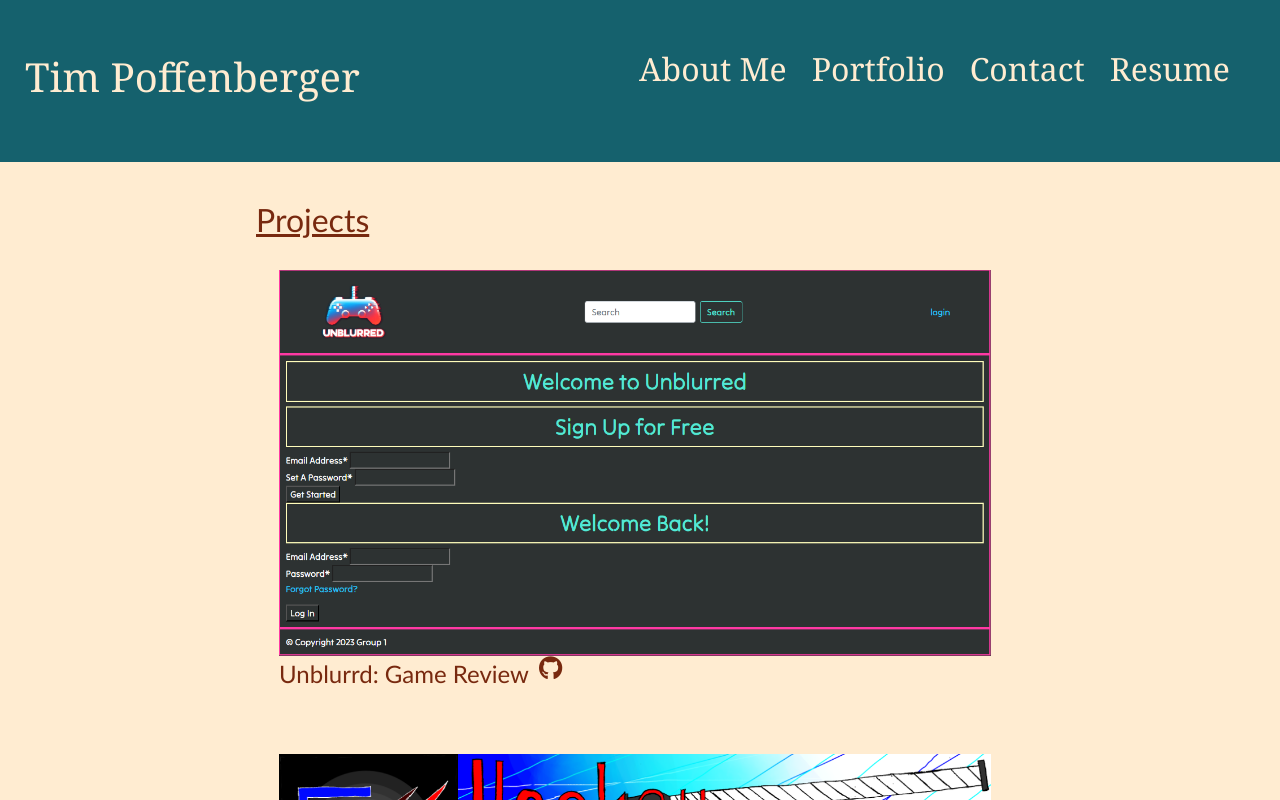
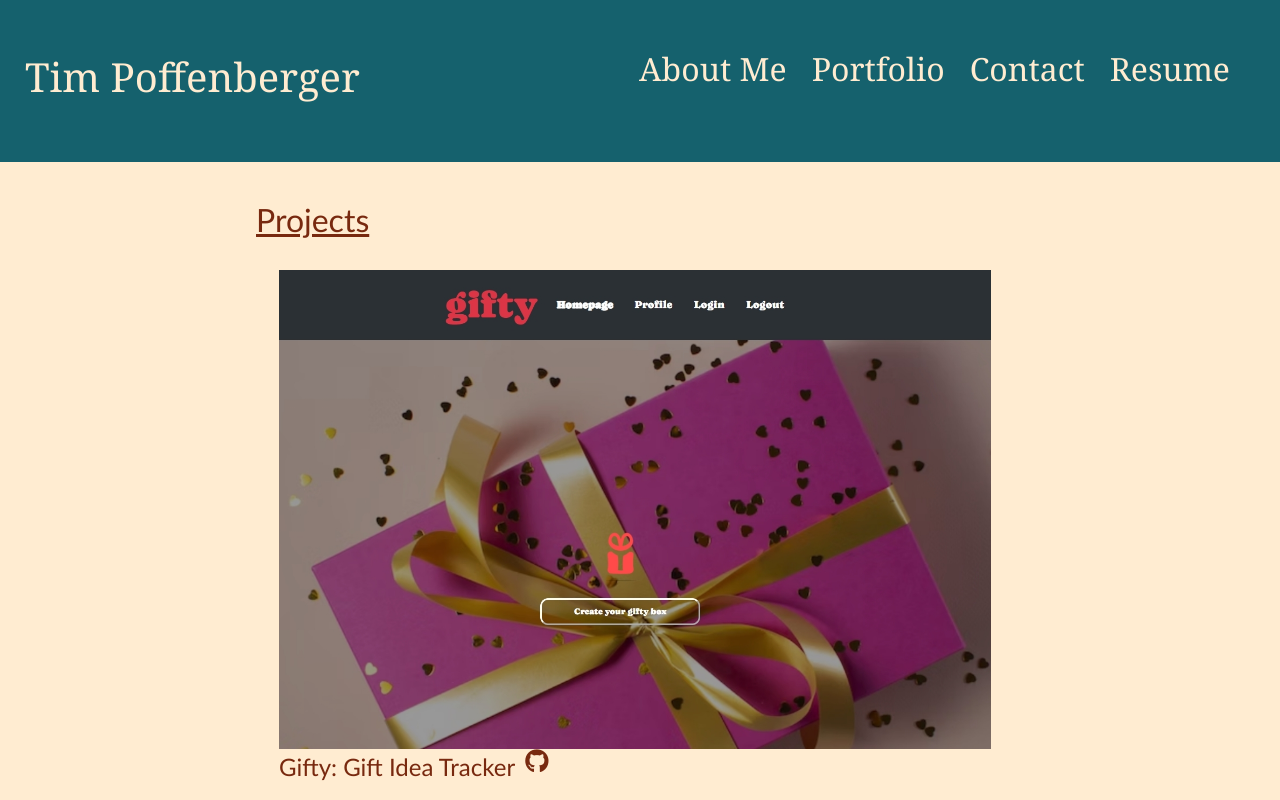
Before and after one commit to timpyjoe/React-Portfolio, a React (Vite) app: page /portfolio in a window 1280 px wide. Shown: the top 800 px of the page. Built offline with nearby package versions, Linux system fonts and the light colour scheme.

Commit message:
Updates resume page and portfolio page

```diff
--- a/src/components/Portfolio.jsx
+++ b/src/components/Portfolio.jsx
@@ -8,12 +8,12 @@ export default function Portfolio() {
       <h2>Projects</h2>
       <div className="projects">
 
+        <Project imgPath="../../gifty.jpg" title="Gifty: Gift Idea Tracker" gitLink="https://github.com/timpyjoe/Gift-idea-tracker" deployLink="https://gifty-gift-idea-tracker-9346ec5c500d.herokuapp.com/"/>
         <Project imgPath="../../Unblurrd.png" title="Unblurrd: Game Review" gitLink="https://github.com/VictorMontelongo/Project-2-Video-Game-Reviews" deployLink="https://video-game-review-eb186ee09616.herokuapp.com/"/>
         <Project imgPath="../../Hockey-Trivia.png" title="Hockey Trivia Game" gitLink="https://github.com/mhalder4/group-project-1" deployLink=""/>
         <Project imgPath="../../Note Taker.png" title="Note Taking App" gitLink="https://github.com/timpyjoe/Notes-Taker" deployLink="https://notes-taker-app-94f83f45691b.herokuapp.com/notes"/>
         <Project imgPath="../../Code-stock.jpg" title="README Generator" gitLink="https://github.com/timpyjoe/README-generator" deployLink="https://drive.google.com/file/d/1_sHoPDzMugQD8IhuGO3O0A0LnQhUoIQu/view"/>
         <Project imgPath="../../portfolio.png" title="Portfolio Webpage" gitLink="https://github.com/timpyjoe/React-Portfolio" deployLink="https://main--hilarious-torte-26d0ae.netlify.app/portfolio"/>
-        {/* <Project imgPath="" title="" gitLink="" deployLink=""/> */}
       </div>
 
 
--- a/src/components/Resume.jsx
+++ b/src/components/Resume.jsx
@@ -17,7 +17,6 @@ export default function() {
         <li>Bootstrap</li>
         <li>JavaScript</li>
         <li>React</li>
-        <li>GraphQL</li>
       </ul>
 
       <h4>Backend</h4>
@@ -34,6 +33,7 @@ export default function() {
       <ul>
         <li>Git</li>
         <li>npm</li>
+        <li>GraphQL</li>
         <li>Python</li>
         <li>SQL Server</li>
         <li>Microsoft Excel</li>
```
Also changed, not shown: public/gifty.jpg (added).
